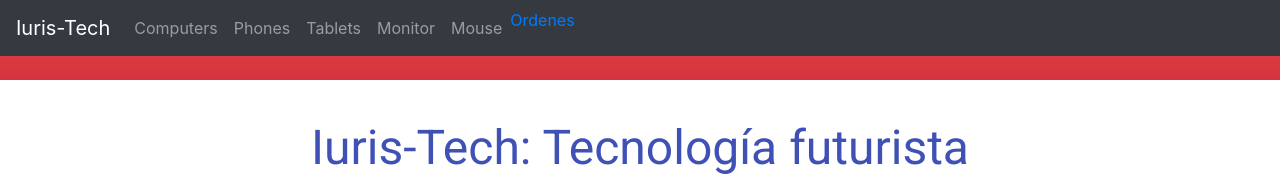
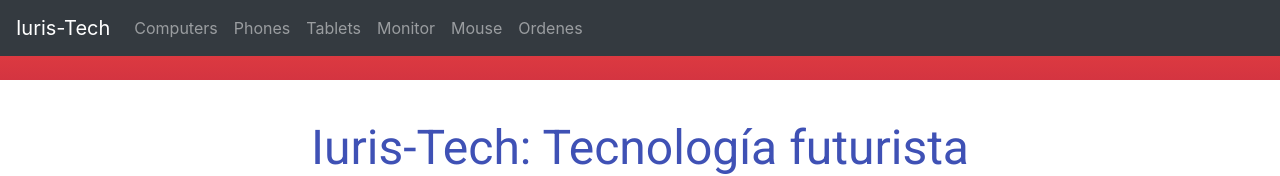
Before and after one commit to iuris2k/shop-luis-mujica, a React (Create React App) app: page / in a window 1280 px wide. Shown: the top 176 px of the page. Built offline with nearby package versions, Linux system fonts and the light colour scheme; no server answers; the database is empty.

Commit message:
Fixed Navbar

```diff
--- a/src/components/Navbar/Navbar.jsx
+++ b/src/components/Navbar/Navbar.jsx
@@ -24,13 +24,15 @@ const Navbar = () => {
               {c}
             </NavLink>
           ) ) }
+          <div className="navbar-nav">
             <NavLink
               to='/orders'
               activeClassName='active'
-            className='c-nav-link'
+              className='nav-item nav-link'
             >
               Ordenes
             </NavLink>
+          </div>
         </div>
       </div>
       <NavLink to='/cart' className='nav-item nav-link'>
```
Lines whose indentation alone changed are shown as unchanged.
